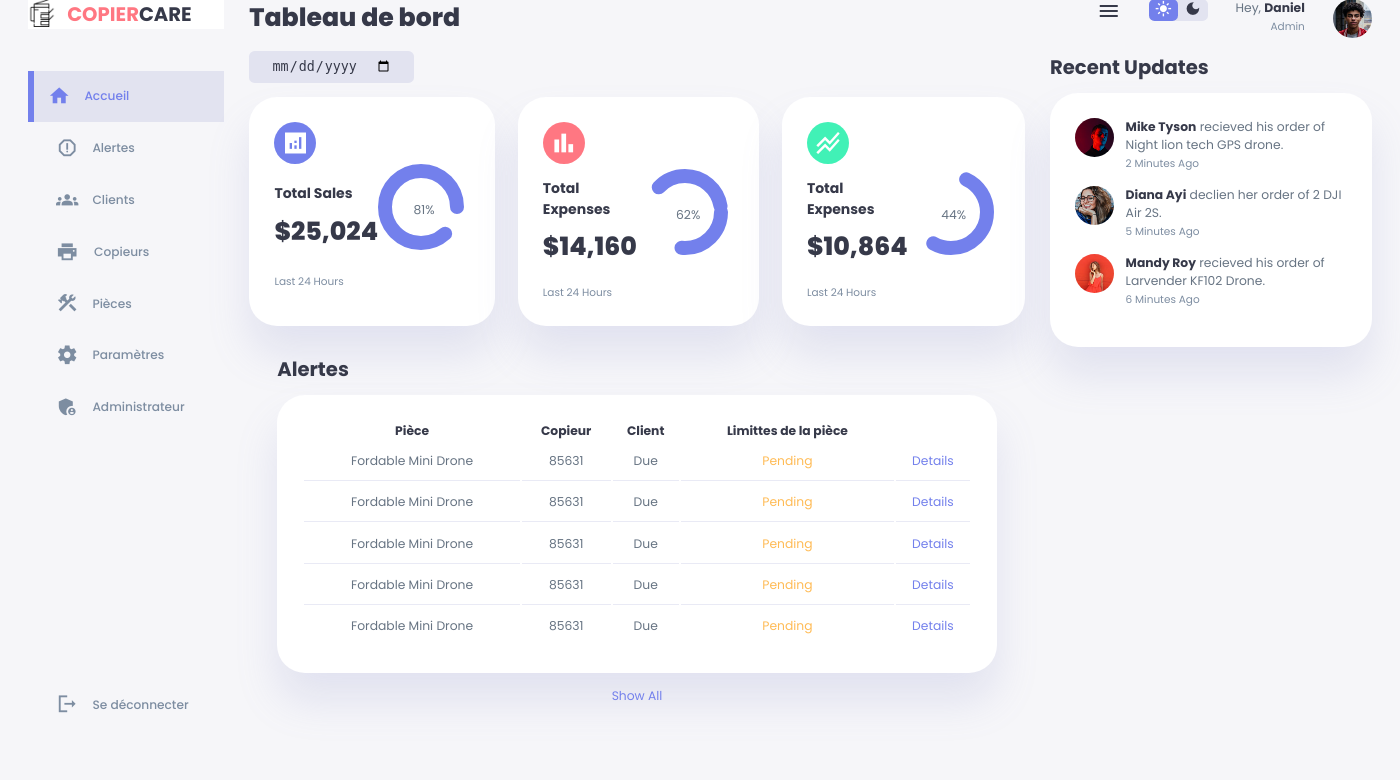
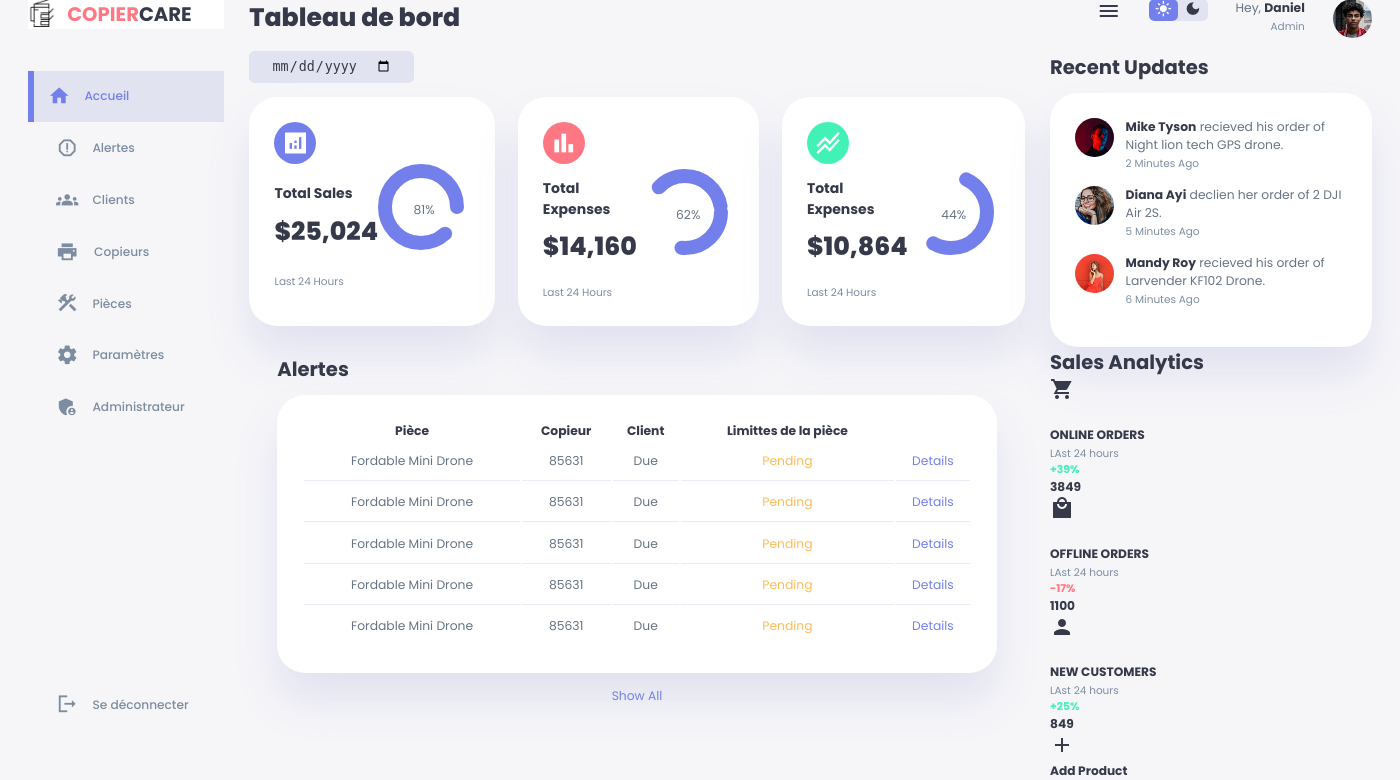
Before and after one commit to JohanGoutorbe/CopierCare, a PHP site: page / in a window 1400 px wide. Shown: the part 21-801 px from the top of the page. Before the commit the page ends 734 px from the top, so only its background shows below. Run offline with PHP 8.4, Linux system fonts and the light colour scheme.

Commit message:
Update accueil.php

```diff
--- a/accueil.php
+++ b/accueil.php
@@ -140,7 +140,7 @@
                     </div>
                 </div>
             </div>
-            <!-- END OF TOP -->
+            <!--------------- END OF TOP ------------>
             <div class="recent-updates">
                 <h2>Recent Updates</h2>
                 <div class="updates">
@@ -173,8 +173,57 @@
                     </div>
                 </div>
             </div>
+            <!--------------- END OF RECENT UPDATES ------------>
+            <div class="sales-analytics">
+                <h2>Sales Analytics</h2>
+                <div class="item online">
+                    <div class="icon">
+                        <span class="material-icons-sharp">shopping_cart</span>
+                    </div>
+                    <div class="right">
+                        <div class="info">
+                            <h3>ONLINE ORDERS</h3>
+                            <small class="text-muted">LAst 24 hours</small>
+                        </div>
+                        <h5 class="success">+39%</h5>
+                        <h3>3849</h3>
+                    </div>
+                </div>
+                <div class="item offline">
+                    <div class="icon">
+                        <span class="material-icons-sharp">local_mall</span>
+                    </div>
+                    <div class="right">
+                        <div class="info">
+                            <h3>OFFLINE ORDERS</h3>
+                            <small class="text-muted">LAst 24 hours</small>
+                        </div>
+                        <h5 class="danger">-17%</h5>
+                        <h3>1100</h3>
+                    </div>
+                </div>
+                <div class="item customers">
+                    <div class="icon">
+                        <span class="material-icons-sharp">person</span>
+                    </div>
+                    <div class="right">
+                        <div class="info">
+                            <h3>NEW CUSTOMERS</h3>
+                            <small class="text-muted">LAst 24 hours</small>
+                        </div>
+                        <h5 class="success">+25%</h5>
+                        <h3>849</h3>
+                    </div>
+                </div>
+                <div class="item add-product">
+                    <div>
+                        <span class="material-icons-sharp">add</span>
+                        <h3>Add Product</h3>
+                    </div>
+                </div>
+            </div>
         </div>
-    </div>
-</body>
+        </div>
+        </body>
 
-</html>
+        </html>
```
